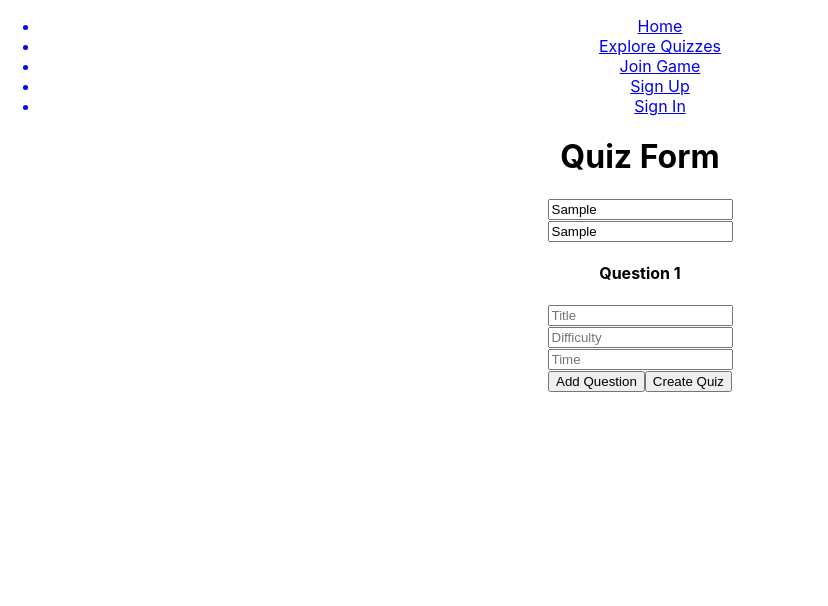
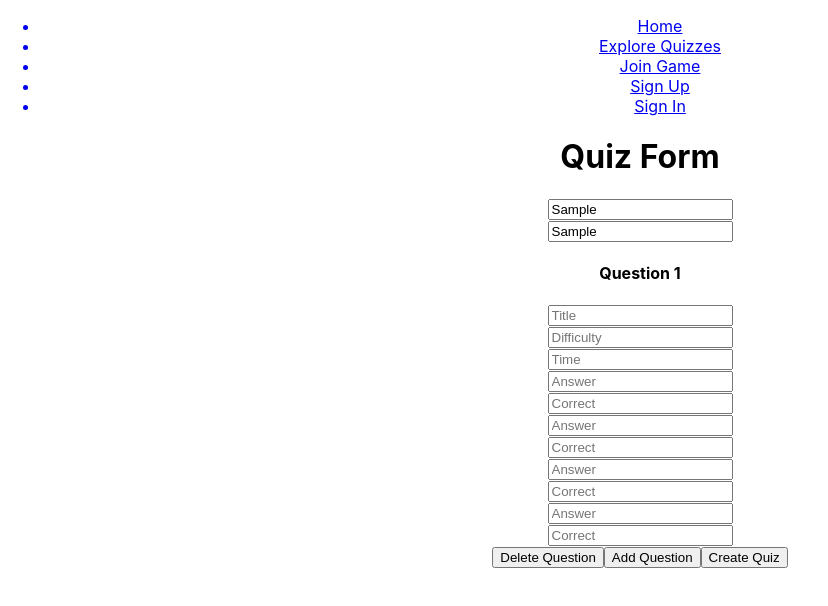
Before and after one commit to alexanderchao123/kwizit-frontend, a React (Create React App) app: page /quizzes/new in a window 1280 px wide. Both pictures are taken after typing "Sample", "Sample" into the empty fields and a click on the button "Add Question". Shown: the top 606 px of the page, without its empty margins (0-828 px from the left). Built offline with nearby package versions, Linux system fonts and the light colour scheme.

Commit message:
define removeQuestion function in QuizNew component and pass to QuestionNew component

```diff
--- a/src/components/questions/QuestionNew.js
+++ b/src/components/questions/QuestionNew.js
@@ -6,13 +6,23 @@ class QuestionNew extends Component {
     this.props.questionChangeHandler(event, this.props.index)
   }
 
+  clickHandler = (event) => {
+    this.props.removeQuestion(event, this.props.index)
+  }
+
   render() {
+    let choices = this.props.question.choice_attributes.map((choice, index) => {
+      return <ChoiceNew key={index} index={index} choice={choice}/>
+    })
+
     return(
       <Fragment>
         <h4>Question {this.props.index + 1}</h4>
         <div><input type="text" name="title" placeholder="Title" value={this.props.title} onChange={this.changeHandler}/></div>
         <div><input type="text" name="difficulty" placeholder="Difficulty" value={this.props.difficulty} onChange={this.changeHandler}/></div>
         <div><input type="text" name="time" placeholder="Time" value={this.props.time} onChange={this.changeHandler}/></div>
+        {choices}
+        <button type="button" onClick={this.clickHandler}>Delete Question</button>
       </Fragment>
     )
   }
--- a/src/components/quizzes/QuizNew.js
+++ b/src/components/quizzes/QuizNew.js
@@ -32,7 +32,14 @@ class QuizNew extends Component {
     })
   }
 
-  removeQuestion = () => {}
+  removeQuestion = (event, index) => {
+    let questions = this.state.questions_attributes.filter((question, questionIndex) => {
+      return questionIndex !== index
+    })
+    this.setState({
+      questions_attributes: questions
+    })
+  }
 
   changeHandler = (event) => {
     this.setState({
@@ -44,7 +51,9 @@ class QuizNew extends Component {
     let questions = this.state.questions_attributes.map((question, questionIndex) => {
       return (questionIndex === index) ? ({...question, [event.target.name]: event.target.value}) : (question)
     })
-    this.setState({questions_attributes: questions})
+    this.setState({
+      questions_attributes: questions
+    })
   }
 
   choiceChangeHandler = (event) => {
@@ -76,7 +85,7 @@ class QuizNew extends Component {
 
   render() {
     let questions = this.state.questions_attributes.map((question, index) => {
-      return <QuestionNew key={index} index={index} question={question} questionChangeHandler={this.questionChangeHandler}/>
+      return <QuestionNew key={index} index={index} question={question} questionChangeHandler={this.questionChangeHandler} removeQuestion={this.removeQuestion}/>
     })
 
     return(
```
